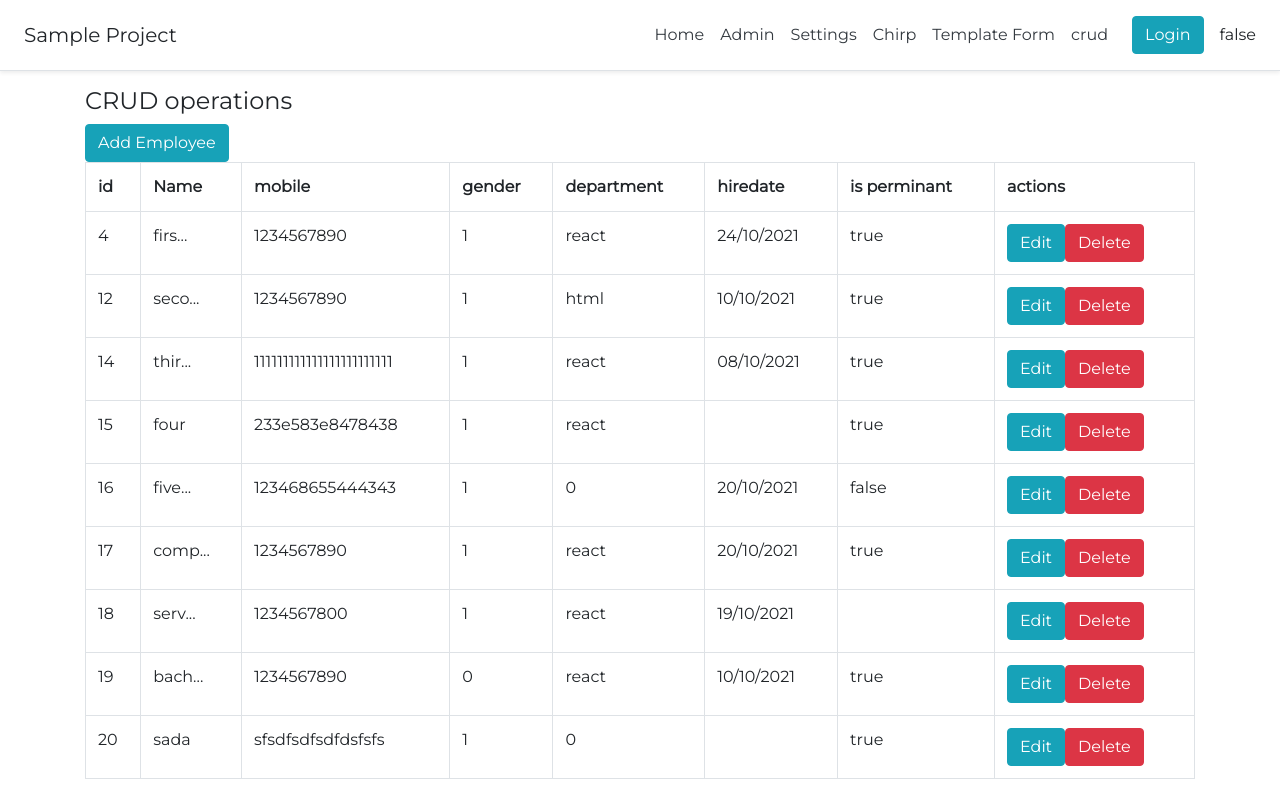
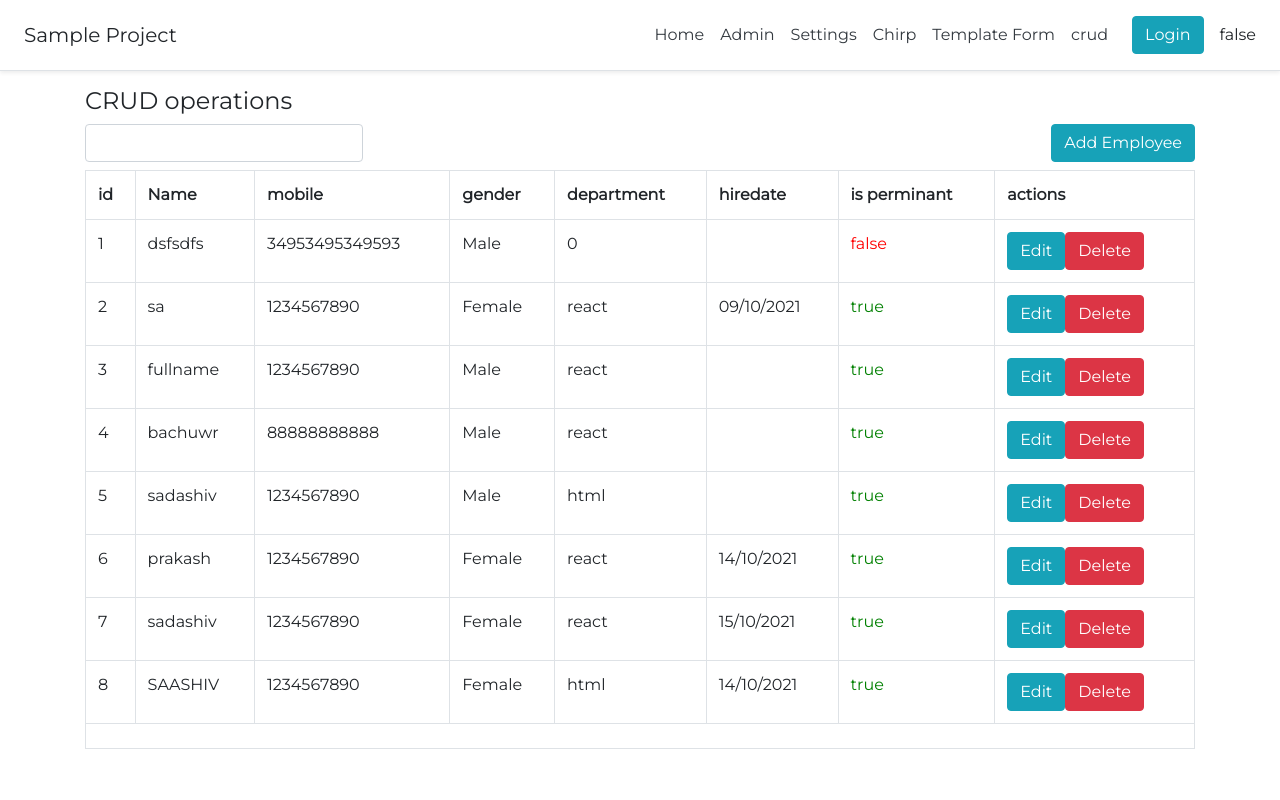
Before and after one commit to SadaDesigner/POC-Project, an Angular app: page /mycrud in a window 1280 px wide. Built offline with nearby package versions, Linux system fonts and the light colour scheme; data requests are answered from the project's data file.

Commit message:
search filter added on crud components

```diff
--- a/db.json
+++ b/db.json
@@ -2,111 +2,99 @@
   "employees": [
     {
       "key": null,
-      "fullname": "firstss",
-      "email": "ssf@gmail.cm",
-      "mobile": "1234567890",
+      "fullname": "dsfsdfs",
+      "email": "sdfs@SDFS.COM",
+      "mobile": 34953495349593,
+      "city": "HYDERBADD",
+      "gender": "1",
+      "department": 0,
+      "hireDate": "",
+      "isPerminant": false,
+      "id": 1
+    },
+    {
+      "key": null,
+      "fullname": "sa",
+      "email": "sa@sa.com",
+      "mobile": 1234567890,
+      "city": "hyderabad",
+      "gender": "0",
+      "department": "react",
+      "hireDate": "2021-10-09",
+      "isPerminant": true,
+      "id": 2
+    },
+    {
+      "key": null,
+      "fullname": "fullname",
+      "email": "fullname@gmail.com",
+      "mobile": 1234567890,
       "city": "hyderabad",
       "gender": "1",
       "department": "react",
-      "hireDate": "2021-10-24",
+      "hireDate": "",
+      "isPerminant": true,
+      "id": 3
+    },
+    {
+      "key": null,
+      "fullname": "bachuwr",
+      "email": "dsfs@sdfs.com",
+      "mobile": 88888888888,
+      "city": "hyderbasd",
+      "gender": "1",
+      "department": "react",
+      "hireDate": null,
       "isPerminant": true,
       "id": 4
     },
     {
       "key": null,
-      "fullname": "second one",
-      "email": "sada@sada.comse",
-      "mobile": "1234567890",
-      "city": "hyderabad",
+      "fullname": "sadashiv",
+      "email": "sada@sada.com",
+      "mobile": 1234567890,
+      "city": "hyd",
       "gender": "1",
       "department": "html",
-      "hireDate": "2021-10-10",
+      "hireDate": "",
       "isPerminant": true,
-      "id": 12
+      "id": 5
     },
     {
       "key": null,
-      "fullname": "third",
-      "email": "dfdg@sdfs.cm",
-      "mobile": "111111111111111111111111",
-      "city": "hyderabadd",
-      "gender": "1",
+      "fullname": "prakash",
+      "email": "prakash@gmail.com",
+      "mobile": 1234567890,
+      "city": "hyderabads",
+      "gender": "Male",
       "department": "react",
-      "hireDate": "2021-10-08",
+      "hireDate": "2021-10-14",
       "isPerminant": true,
-      "id": 14
+      "id": 6
     },
     {
       "key": null,
-      "fullname": "four",
-      "email": "sdfs@sdggsa.com",
-      "mobile": "233e583e8478438",
-      "city": "",
-      "gender": "1",
+      "fullname": "sadashiv",
+      "email": "bsadashv123@gmail.com",
+      "mobile": 1234567890,
+      "city": "hyd",
+      "gender": "Male",
       "department": "react",
-      "hireDate": "",
+      "hireDate": "2021-10-15",
       "isPerminant": true,
-      "id": 15
+      "id": 7
     },
     {
       "key": null,
-      "fullname": "fives",
-      "email": "sdfs@sfsdfs.com",
-      "mobile": "123468655444343",
-      "city": "",
-      "gender": "1",
-      "department": 0,
-      "hireDate": "2021-10-20",
-      "isPerminant": false,
-      "id": 16
-    },
-    {
-      "key": null,
-      "fullname": "component",
-      "email": "sdfsd@SS.COM",
-      "mobile": "1234567890",
-      "city": "HDERBAD",
-      "gender": "1",
-      "department": "react",
-      "hireDate": "2021-10-20",
+      "fullname": "SAASHIV",
+      "email": "SDFS@SDFS.OCM",
+      "mobile": 1234567890,
+      "city": "SDFSD",
+      "gender": "Male",
+      "department": "html",
+      "hireDate": "2021-10-14",
       "isPerminant": true,
-      "id": 17
-    },
-    {
-      "key": null,
-      "fullname": "service",
-      "email": "service@service.com",
-      "mobile": "1234567800",
-      "city": "dsfsd",
-      "gender": "1",
-      "department": "react",
-      "hireDate": "2021-10-19",
-      "isPerminant": null,
-      "id": 18
-    },
-    {
-      "key": null,
-      "fullname": "bachu",
-      "email": "bachu@gmail.com",
-      "mobile": "1234567890",
-      "city": "hyderabad",
-      "gender": "0",
-      "department": "react",
-      "hireDate": "2021-10-10",
-      "isPerminant": true,
-      "id": 19
-    },
-    {
-      "key": null,
-      "fullname": "sada",
-      "email": "safa@safs.com",
-      "mobile": "sfsdfsdfsdfdsfsfs",
-      "city": "",
-      "gender": "1",
-      "department": 0,
-      "hireDate": "",
-      "isPerminant": true,
-      "id": 20
+      "id": 8
     }
   ]
 }
--- a/src/app/crud/crud.component.html
+++ b/src/app/crud/crud.component.html
@@ -2,7 +2,14 @@
 <!--
 <app-employee [employeelist] ="employeelist"></app-employee> -->
 
-<button class="btn btn-info" routerLink="/addemployee" (click)="gotoAddEmployee()">Add Employee</button>
+
+<div class="row mb-2">
+  <div class="col-12 d-flex justify-content-between">
+    <input type="text" class="form-control w-25" [(ngModel)]="gridsearch">
+    <button class="btn btn-info" routerLink="/addemployee" (click)="gotoAddEmployee()">Add Employee</button>
+  </div>
+</div>
+
 
 <table class="table table-bordered">
   <tr>
@@ -15,16 +22,26 @@
     <th>is perminant</th>
     <th>actions</th>
   </tr>
-  <tr *ngFor="let employee of employeelist">
+  <tr *ngFor="let employee of employeelist |  empFilter: gridsearch">
       <td>{{employee.id}}</td>
-    <td>{{employee.fullname | filterPipe:4}}</td>
-    <td>{{employee.mobile}}</td>
+    <td>{{employee.fullname}}</td>
+    <td>{{employee.mobile}}</td> <!--  <td>{{employee.mobile | filterPipe}}</td> -->
     <td>{{employee.gender}}</td>
     <td>{{employee.department}}</td>
     <td>{{employee.hireDate | date: 'dd/MM/yyyy'}}</td>
-    <td>{{employee.isPerminant}}</td>
+    <td [ngClass]="employee.isPerminant ? 'green' : 'red'">{{employee.isPerminant}}</td>
     <td>    <button class="btn btn-info" (click)="editEmpoyee(employee.id, employee)">Edit</button>
         <button class="btn btn-danger" (click)="deleteEmployee(employee.id)">Delete</button></td>
   </tr>
 
+  <tr>
+    <td class="text-center" colspan="8">
+     <div  *ngIf="employeelist.length == 0 && !employeelistErrorMsgShow"> No Records Found</div>
+     <div class="alert alert-danger" *ngIf="employeelistErrorMsgShow"> {{employeelistErrorMsg}}</div>
+     </td>
+
+  </tr>
+
+
+
 </table>
--- a/src/app/crud/crud.component.scss
+++ b/src/app/crud/crud.component.scss
@@ -0,0 +1,15 @@
+.green {
+    color: green;
+}
+.red {
+    color: red;
+
+}
+
+
+.ng-touched.ng-dirty.ng-valid.form-control {
+    border:1px solid green;
+}
+.ng-touched.ng-dirty.ng-invalid.form-control {
+    border:1px solid red;
+}
--- a/src/app/crud/crud.component.ts
+++ b/src/app/crud/crud.component.ts
@@ -1,25 +1,48 @@
 import { ThrowStmt } from '@angular/compiler';
-import { Component, OnInit } from '@angular/core';
+import { Component, OnInit, ViewChild, ViewEncapsulation } from '@angular/core';
 import { Router } from '@angular/router';
 import { CrudserviceService } from '../crudservice.service';
+import { EMPLOYEES } from '../model';
 
 @Component({
   selector: 'app-crud',
   templateUrl: './crud.component.html',
-  styleUrls: ['./crud.component.scss']
+  styleUrls: ['./crud.component.scss'],
+  encapsulation:ViewEncapsulation.None
 })
 export class CrudComponent implements OnInit {
 
   constructor(public cs:CrudserviceService, private route:Router) { }
-employeelist :any;
 
+employeelist :any =[];
+employeelistErrorMsg: string;
+employeelistErrorMsgShow: boolean =false;
+gridsearch: string ='';
 
 
   getEmployees() {
-
-    this.cs.getuser().subscribe(data => {
-      this.employeelist = data
-    })
+     this.cs.getuser().subscribe(data => {
+      this.employeelist = data;
+      for(let employee of this.employeelist) {
+            if(employee.gender == 1) {
+              employee.gender = 'Male'
+            }
+            else {
+              employee.gender = 'Female'
+            }
+      }
+    }
+    ,
+    (error) => {
+      //console.log('error ' + JSON.stringify(error.message))
+      if(error) {
+        debugger
+        this.employeelistErrorMsgShow = true;
+        this.employeelistErrorMsg = error.message;
+        console.log('error msg ' + this.employeelistErrorMsg)
+      }
+    }
+    )
   }
 
   deleteEmployee(user) {
@@ -36,8 +59,7 @@ employeelist :any;
     this.route.navigate(['/addemployee'])
     this.cs.getCobjId = cuserid;  //sending current id through cuserid parameter to the service
 
-
-      this.cs.prepopulatevalues(cuserid, cuser)
+    this.cs.prepopulatevalues(cuserid, cuser)
 
 
    // this.cs.form.setValue(cuser)
@@ -51,10 +73,12 @@ employeelist :any;
     this.cs.editMode = false;
   }
 
+
+
   ngOnInit(): void {
-
     this.getEmployees()
 
   }
 
+
 }
--- a/src/app/crud/employee/employee.component.html
+++ b/src/app/crud/employee/employee.component.html
@@ -17,11 +17,12 @@
             <div class="form-group">
                 <label for="">email</label>
                 <input type="text" class="form-control" formControlName="email">
+                <span class="text-danger" *ngIf="cs.form.controls['email'].invalid && cs.form.controls['email'].touched && cs.form.controls['email'].dirty">Email Invalid</span>
             </div>
 
             <div class="form-group">
                 <label for="">mobile *</label>
-                <input type="text" class="form-control" formControlName="mobile" required>
+                <input type="number" class="form-control" formControlName="mobile" required>
                 <span class="text-danger" *ngIf="cs.form.controls['mobile'].errors?.required && cs.form.controls['mobile'].touched">this field is required</span>
                 <span class="text-danger" *ngIf="cs.form.controls['mobile'].errors?.minLength && cs.form.controls['mobile'].touched">mobile no minimum 10 characters required</span>
             </div>
@@ -35,8 +36,8 @@
         <div class="col-6">
             <div class="form-group">
                 <label for="">Gender</label>
-                <input type="radio" value="1" formControlName="gender" class="">Male
-                <input type="radio" value="0" formControlName="gender"  class="">Female
+                <input type="radio" value="Male" formControlName="gender" class="">Male
+                <input type="radio" value="Female" formControlName="gender"  class="">Female
 
 
             </div>
--- a/src/app/crud/filterpipe.pipe..ts
+++ b/src/app/crud/filterpipe.pipe..ts
@@ -1,15 +1,53 @@
 import { Pipe, PipeTransform  } from "@angular/core";
 @Pipe({
-    name: 'filterPipe'
+    name: 'empFilter'
 })
-export class filterPipe implements PipeTransform {
-    transform(value, parameter) {
-            if(value.length > parameter) {
-                    return value.substr(0, parameter) + '...'
-            }
-            else {
-                return value;
-            }
-        }
+export class filterPipe implements PipeTransform  {
+    // transform(value, parameter) {
+    //         if(value.length > parameter) {
+    //                 return value.substr(0, parameter) + '...'
+    //         }
+    //         else {
+    //             return value;
+    //         }
+    //     }
+
+        // transform(value) {
+        //     var num1 = value.substring(0,3);
+        //      var num2 = value.substring(3,6);
+        //     var num3 = value.substring(6,10);
+        //     return num1 + "-" + num2 + "-"+  num3
+
+        // }
+
+
+        transform(value:any, term: string) {
+
+                if(value.length === 0 || term === '') {
+                    return value
+                }
+                // if(term === '') {
+                //     return value
+                // } doubt
+
+
+                const employeelist = []
+                for(let employee of  value) {
+                    if(employee.fullname === term) {
+                      employeelist.push(employee)
+                    }
+
+                }
+
+
+                return employeelist;
+
+
+
+
+          }
+
+
+
 
 }
--- a/src/app/crudservice.service.ts
+++ b/src/app/crudservice.service.ts
@@ -33,7 +33,7 @@ export class CrudserviceService {
   form = new FormGroup( {
     key: new FormControl(null),
     fullname: new FormControl('', Validators.required),
-    email: new FormControl('', Validators.email),
+    email: new FormControl('', [Validators.email, Validators.required]),
     mobile: new FormControl('', [Validators.required, Validators.minLength(10)]),
     city: new FormControl(''),
     gender: new FormControl('1'),
```
Also changed, not shown: src/app/model.ts (+13 -0 lines).
